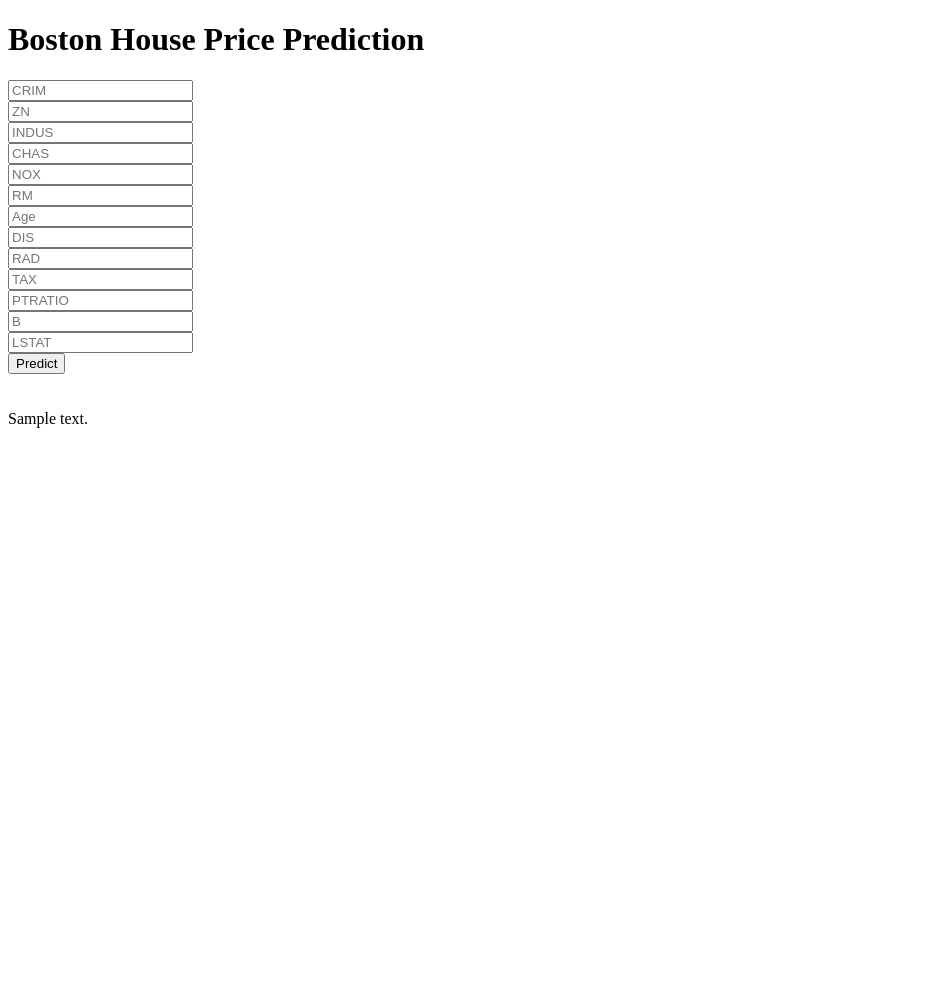
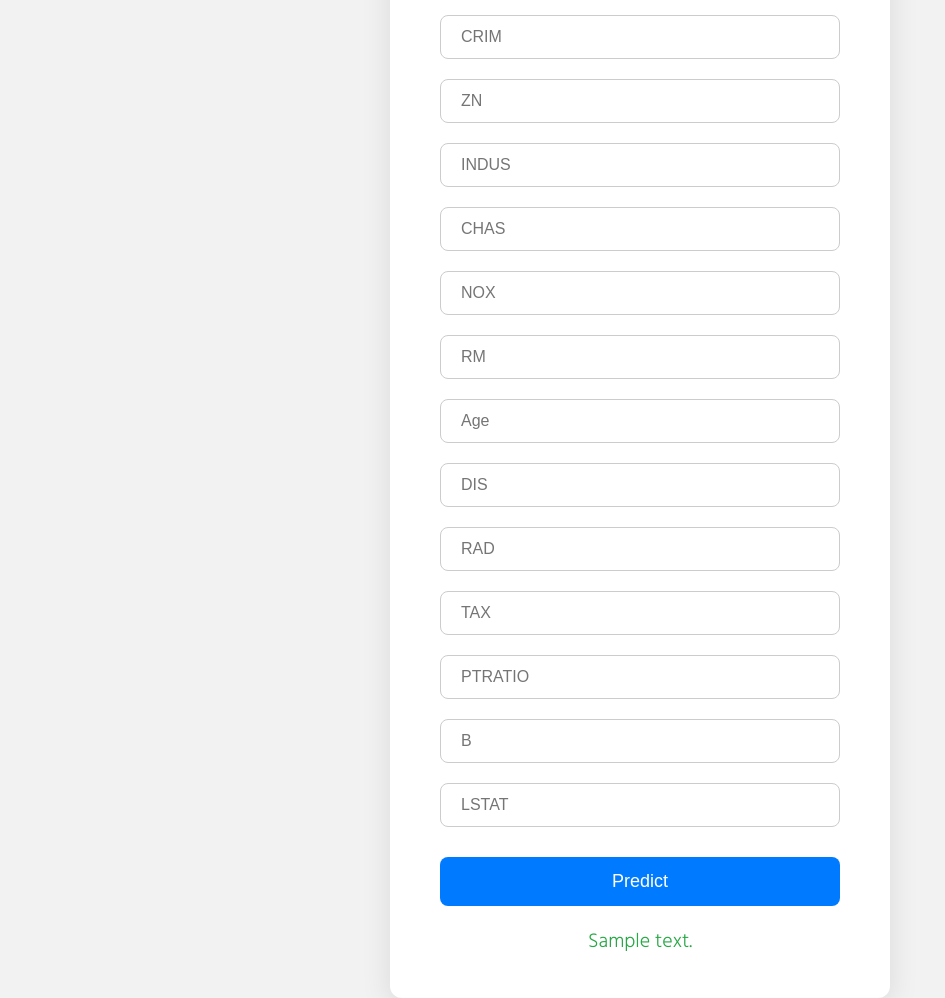
Before and after one commit to AN-coding-hup/boatonprice, a Flask app: template templates/home.html in a window 1280 px wide. Shown: the whole page, without its empty margins (0-945 px from the left). Before the commit the page ends 428 px from the top, so only its background shows below. Run offline with Flask 3, Linux system fonts and the light colour scheme; the template is opened without the code that fills it: most values are stand-ins (such as "Sample title", 1, 10 or a date in 2020); parts of the project's set-up code (start-up, migrations or seed data) failed here and were passed over.

Commit message:
Update home.html

```diff
--- a/templates/home.html
+++ b/templates/home.html
@@ -1,48 +1,113 @@
 <!DOCTYPE html>
-<html >
+<html lang="en">
 
 <head>
   <meta charset="UTF-8">
-  <title>ML API</title>
-  <link href='https://fonts.googleapis.com/css?family=Pacifico' rel='stylesheet' type='text/css'>
-<link href='https://fonts.googleapis.com/css?family=Arimo' rel='stylesheet' type='text/css'>
-<link href='https://fonts.googleapis.com/css?family=Hind:300' rel='stylesheet' type='text/css'>
-<link href='https://fonts.googleapis.com/css?family=Open+Sans+Condensed:300' rel='stylesheet' type='text/css'>
+  <title>Boston House Price Prediction</title>
 
+  <!-- Google Fonts -->
+  <link href="https://fonts.googleapis.com/css?family=Pacifico&display=swap" rel="stylesheet">
+  <link href="https://fonts.googleapis.com/css?family=Arimo&display=swap" rel="stylesheet">
+  <link href="https://fonts.googleapis.com/css?family=Hind:300&display=swap" rel="stylesheet">
+  <link href="https://fonts.googleapis.com/css?family=Open+Sans+Condensed:300&display=swap" rel="stylesheet">
 
+  <!-- CSS Styling -->
+  <style>
+    body {
+      background: #f2f2f2;
+      font-family: 'Hind', sans-serif;
+      display: flex;
+      justify-content: center;
+      align-items: center;
+      height: 100vh;
+      margin: 0;
+    }
+
+    .login {
+      background: #ffffff;
+      padding: 40px 50px;
+      border-radius: 12px;
+      box-shadow: 0px 8px 30px rgba(0, 0, 0, 0.1);
+      width: 400px;
+    }
+
+    .login h1 {
+      font-family: 'Pacifico', cursive;
+      text-align: center;
+      margin-bottom: 30px;
+      color: #333333;
+    }
+
+    form input[type="text"] {
+      width: 100%;
+      padding: 12px 20px;
+      margin: 10px 0;
+      border: 1px solid #ccc;
+      border-radius: 8px;
+      box-sizing: border-box;
+      font-size: 16px;
+      transition: border-color 0.3s;
+    }
+
+    form input[type="text"]:focus {
+      border-color: #007BFF;
+      outline: none;
+    }
+
+    button {
+      width: 100%;
+      background-color: #007BFF;
+      color: white;
+      padding: 14px 20px;
+      margin-top: 20px;
+      border: none;
+      border-radius: 8px;
+      font-size: 18px;
+      cursor: pointer;
+      transition: background-color 0.3s;
+    }
+
+    button:hover {
+      background-color: #0056b3;
+    }
+
+    .prediction {
+      text-align: center;
+      margin-top: 20px;
+      font-size: 20px;
+      color: #28a745;
+    }
+  </style>
 </head>
 
 <body>
- <div class="login">
-	<h1>Boston House Price Prediction</h1>
+  <div class="login">
+    <h1>Boston House Price Prediction</h1>
 
-     <!-- Main Input For Receiving Query to our ML -->
-    <form action="{{ url_for('predict')}}"method="post">
-      <input type="text" name="CRIM" placeholder="CRIM" required="required" /><br>
-    	<input type="text" name="ZN" placeholder="ZN" required="required" /><br>
-        <input type="text" name="INDUS" placeholder="INDUS" required="required" /><br>
-        <input type="text" name="CHAS" placeholder="CHAS" required="required" /><br>
-        <input type="text" name="NOX" placeholder="NOX" required="required" /><br>
-        <input type="text" name="RM" placeholder="RM" required="required" /><br>
-        <input type="text" name="Age" placeholder="Age" required="required" /><br>
-        <input type="text" name="DIS" placeholder="DIS" required="required" /><br>
-        <input type="text" name="RAD" placeholder="RAD" required="required" /><br>
-        <input type="text" name="TAX" placeholder="TAX" required="required" /><br>
-        <input type="text" name="PTRATIO" placeholder="PTRATIO" required="required" /><br>
-        <input type="text" name="B" placeholder="B" required="required" /><br>
-        <input type="text" name="LSTAT" placeholder="LSTAT" required="required" /><br>
+    <!-- Main Input Form -->
+    <form action="{{ url_for('predict') }}" method="post">
+      <input type="text" name="CRIM" placeholder="CRIM" required="required" />
+      <input type="text" name="ZN" placeholder="ZN" required="required" />
+      <input type="text" name="INDUS" placeholder="INDUS" required="required" />
+      <input type="text" name="CHAS" placeholder="CHAS" required="required" />
+      <input type="text" name="NOX" placeholder="NOX" required="required" />
+      <input type="text" name="RM" placeholder="RM" required="required" />
+      <input type="text" name="Age" placeholder="Age" required="required" />
+      <input type="text" name="DIS" placeholder="DIS" required="required" />
+      <input type="text" name="RAD" placeholder="RAD" required="required" />
+      <input type="text" name="TAX" placeholder="TAX" required="required" />
+      <input type="text" name="PTRATIO" placeholder="PTRATIO" required="required" />
+      <input type="text" name="B" placeholder="B" required="required" />
+      <input type="text" name="LSTAT" placeholder="LSTAT" required="required" />
 
-
-
-        <button type="submit" class="btn btn-primary btn-block btn-large">Predict</button>
+      <button type="submit">Predict</button>
     </form>
 
-   <br>
-   <br>
+    <!-- Prediction Result -->
+    <div class="prediction">
+      {{ prediction_text }}
+    </div>
+  </div>
+</body>
 
-
- </div>
- {{prediction_text}}
-
-</body>
 </html>
```
